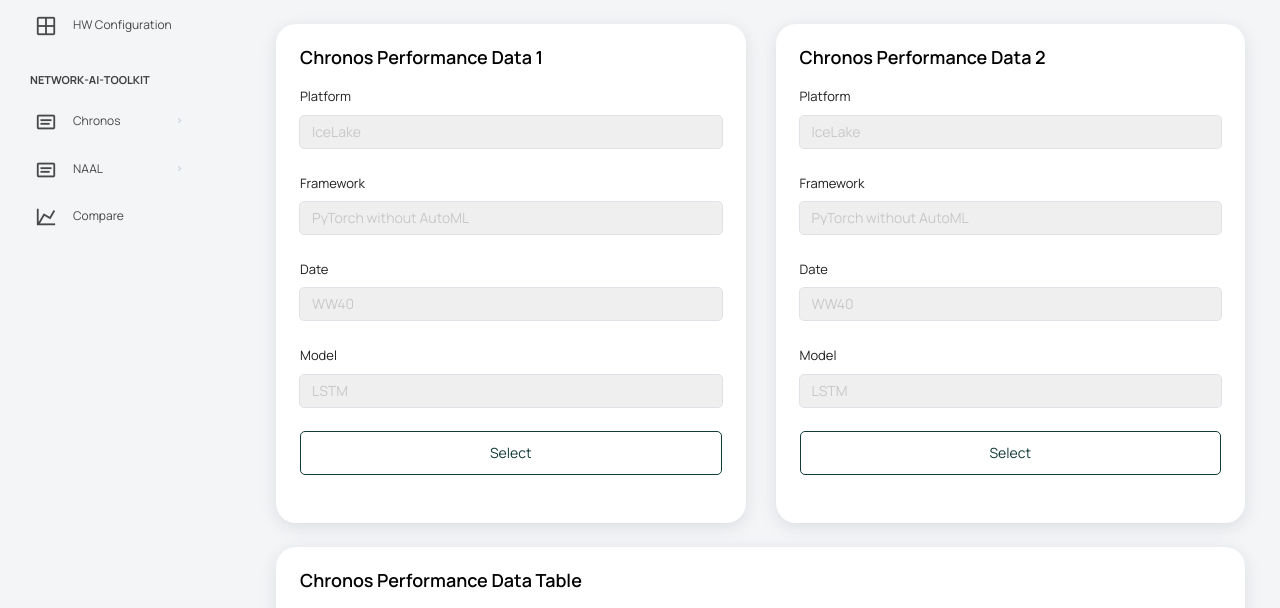
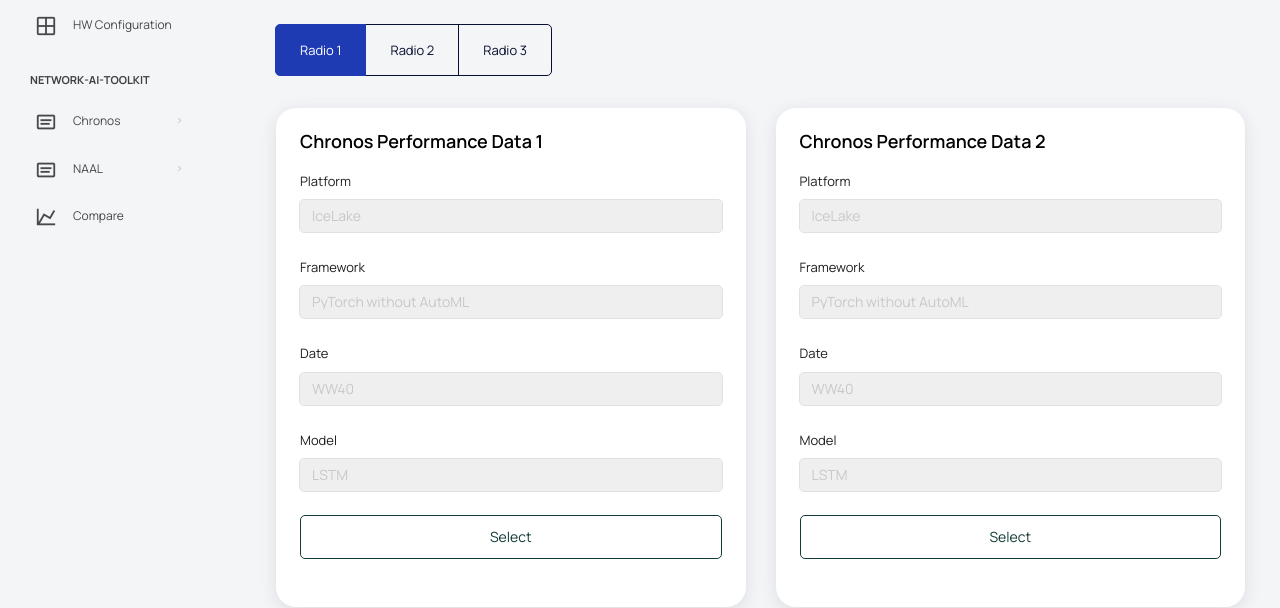
Before and after one commit to wangrh-python/Network_ai_web, a Django app: page /curd/charts/ in a window 1280 px wide. Shown: the part 97-705 px from the top of the page. Run offline with Django 3.2, Linux system fonts and the light colour scheme; some libraries are stand-ins or nearby versions.

Commit message:
update views rename compare

```diff
--- a/django_web/curd/templates/curd/ECharts.html
+++ b/django_web/curd/templates/curd/Compare.html
@@ -9,6 +9,19 @@
 
 {% block base_content %}
     <div class="row">
+
+      <div class="form-group col-sm-12">
+        <div class="btn-group" role="group" aria-label="Basic radio toggle button group">
+          <input type="radio" class="btn-check" name="btnradio" id="btnradio1" autocomplete="off" checked>
+          <label class="btn btn-outline-primary" for="btnradio1">Radio 1</label>
+
+          <input type="radio" class="btn-check" name="btnradio" id="btnradio2" autocomplete="off">
+          <label class="btn btn-outline-primary" for="btnradio2">Radio 2</label>
+
+          <input type="radio" class="btn-check" name="btnradio" id="btnradio3" autocomplete="off">
+          <label class="btn btn-outline-primary" for="btnradio3">Radio 3</label>
+        </div>
+      </div>
 
       <div class="col-md-6 grid-margin stretch-card">
         <div class="card">
--- a/django_web/curd/views.py
+++ b/django_web/curd/views.py
@@ -111,7 +111,7 @@ def naal_performance_view(request):
 
 def charts(request):
 
-    return render(request, 'curd/ECharts.html')
+    return render(request, 'curd/Compare.html')
 
 
 def charts_view(request):
```
